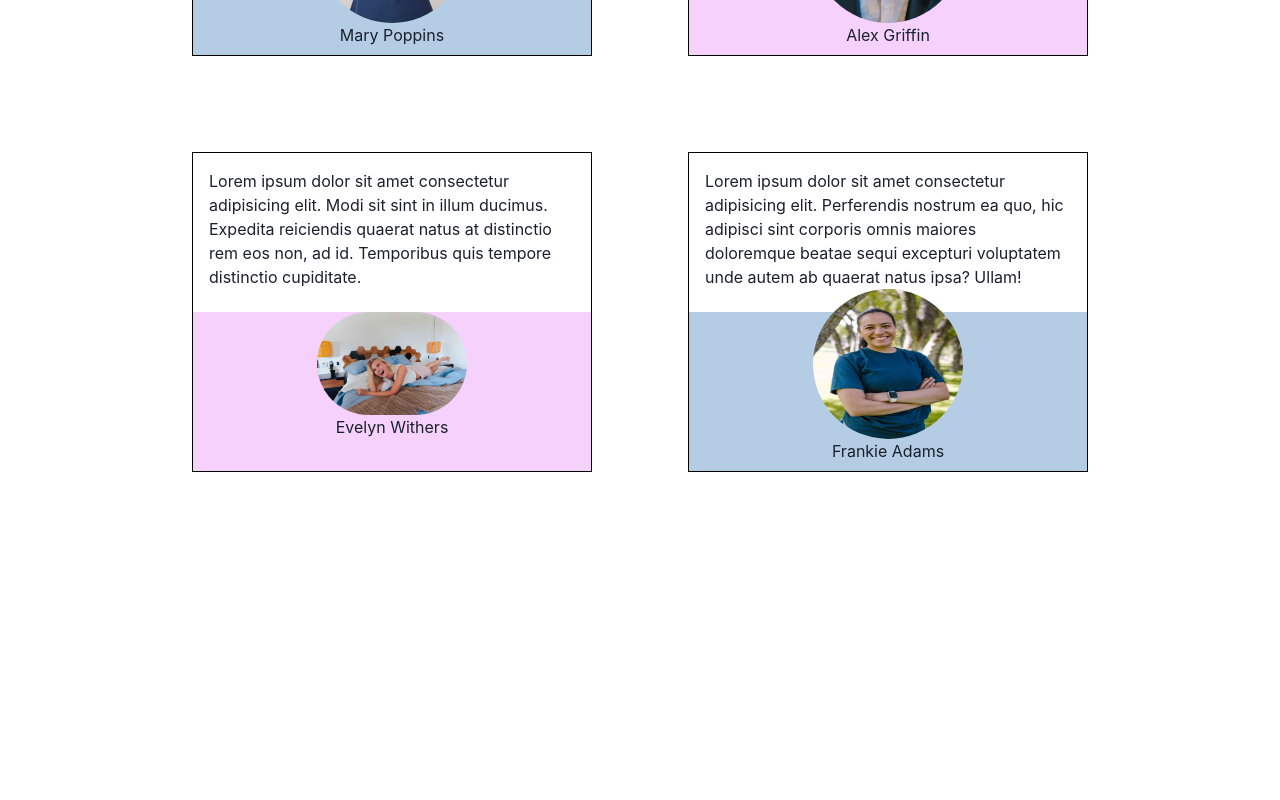
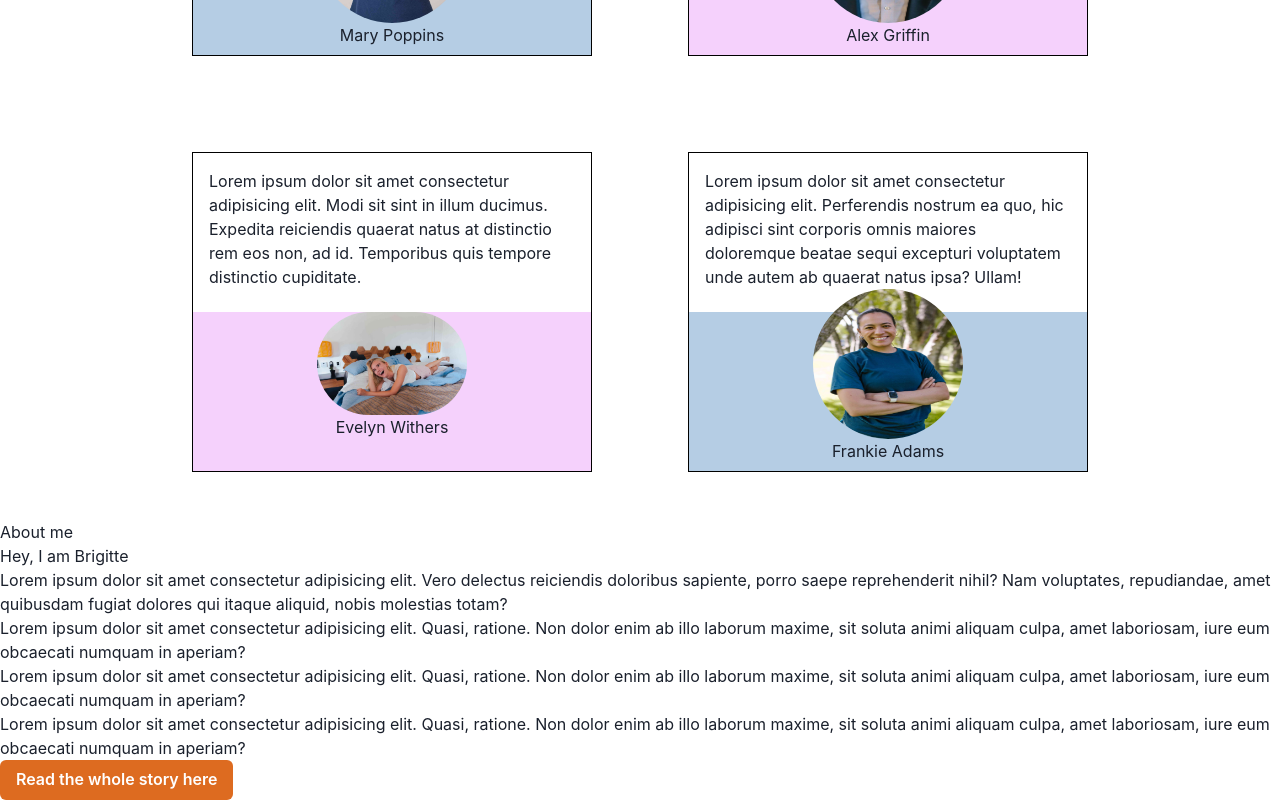
Before and after one commit to muratcan-yuksel/exampleTwo, a React (Vite) app: page / in a window 1280 px wide. Shown: the part 3162-3962 px from the top of the page. Before the commit the page ends 3682 px from the top, so only its background shows below. Built offline with nearby package versions, Linux system fonts and the light colour scheme.

Commit message:
started about section

```diff
--- a/src/App.jsx
+++ b/src/App.jsx
@@ -6,6 +6,7 @@ import Filler from "./components/Filler";
 import Discover from "./components/Discover";
 import Services from "./components/Services";
 import Testimonials from "./components/Testimonials";
+import About from "./components/About";
 const App = () => {
   return (
     <div>
@@ -24,6 +25,7 @@ const App = () => {
       <Discover />
       <Services />
       <Testimonials />
+      <About />
     </div>
   );
 };
--- /dev/null
+++ b/src/components/About.jsx
@@ -0,0 +1,45 @@
+import React from "react";
+import "../styles/about.css";
+import { Button, ButtonGroup } from "@chakra-ui/react";
+const About = () => {
+  return (
+    <div id="aboutComponentContainer">
+      <h1 className="aboutTitle">About me</h1>
+      <div className="aboutContainer">
+        <div className="aboutTextContainer">
+          <h1 className="aboutTitle">Hey, I am Brigitte</h1>
+          <p>
+            Lorem ipsum dolor sit amet consectetur adipisicing elit. Vero
+            delectus reiciendis doloribus sapiente, porro saepe reprehenderit
+            nihil? Nam voluptates, repudiandae, amet quibusdam fugiat dolores
+            qui itaque aliquid, nobis molestias totam?
+          </p>
+        </div>
+        <div className="aboutImgContainer"></div>
+        <div className="historyContainer">
+          <div className="historyText">
+            Lorem ipsum dolor sit amet consectetur adipisicing elit. Quasi,
+            ratione. Non dolor enim ab illo laborum maxime, sit soluta animi
+            aliquam culpa, amet laboriosam, iure eum obcaecati numquam in
+            aperiam?
+          </div>
+          <div className="historyText">
+            Lorem ipsum dolor sit amet consectetur adipisicing elit. Quasi,
+            ratione. Non dolor enim ab illo laborum maxime, sit soluta animi
+            aliquam culpa, amet laboriosam, iure eum obcaecati numquam in
+            aperiam?
+          </div>
+          <div className="historyText">
+            Lorem ipsum dolor sit amet consectetur adipisicing elit. Quasi,
+            ratione. Non dolor enim ab illo laborum maxime, sit soluta animi
+            aliquam culpa, amet laboriosam, iure eum obcaecati numquam in
+            aperiam?
+          </div>
+          <Button colorScheme="orange">Read the whole story here</Button>
+        </div>
+      </div>
+    </div>
+  );
+};
+
+export default About;
```
Also changed, not shown: src/assets/theCreator.jpg (added), src/styles/about.css (added).
